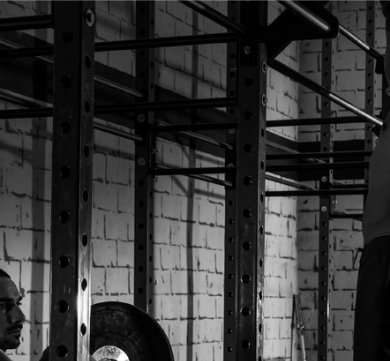
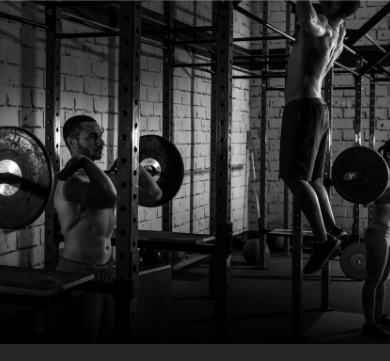
Before and after one commit to mazenaboelanin/FitGYM, a plain HTML site: page index.html in a window 390 px wide. Shown: the part 56-417 px from the top of the page. Drawn offline with nearby package versions, Linux system fonts and the light colour scheme.

Commit message:
fix responsiveness

```diff
--- a/css/style.css
+++ b/css/style.css
@@ -352,3 +352,13 @@ i
     width: 100%;
     height: 100%;
 }
+
+@media only screen and (max-width: 600px) {
+    .img-header-home {
+        min-height: 400px;
+        background-image: url("../img/gym-fitness-crossfit.jpg");
+        background-repeat: no-repeat;
+        background-size: cover;
+        background-position: center;
+    }
+  }
```
